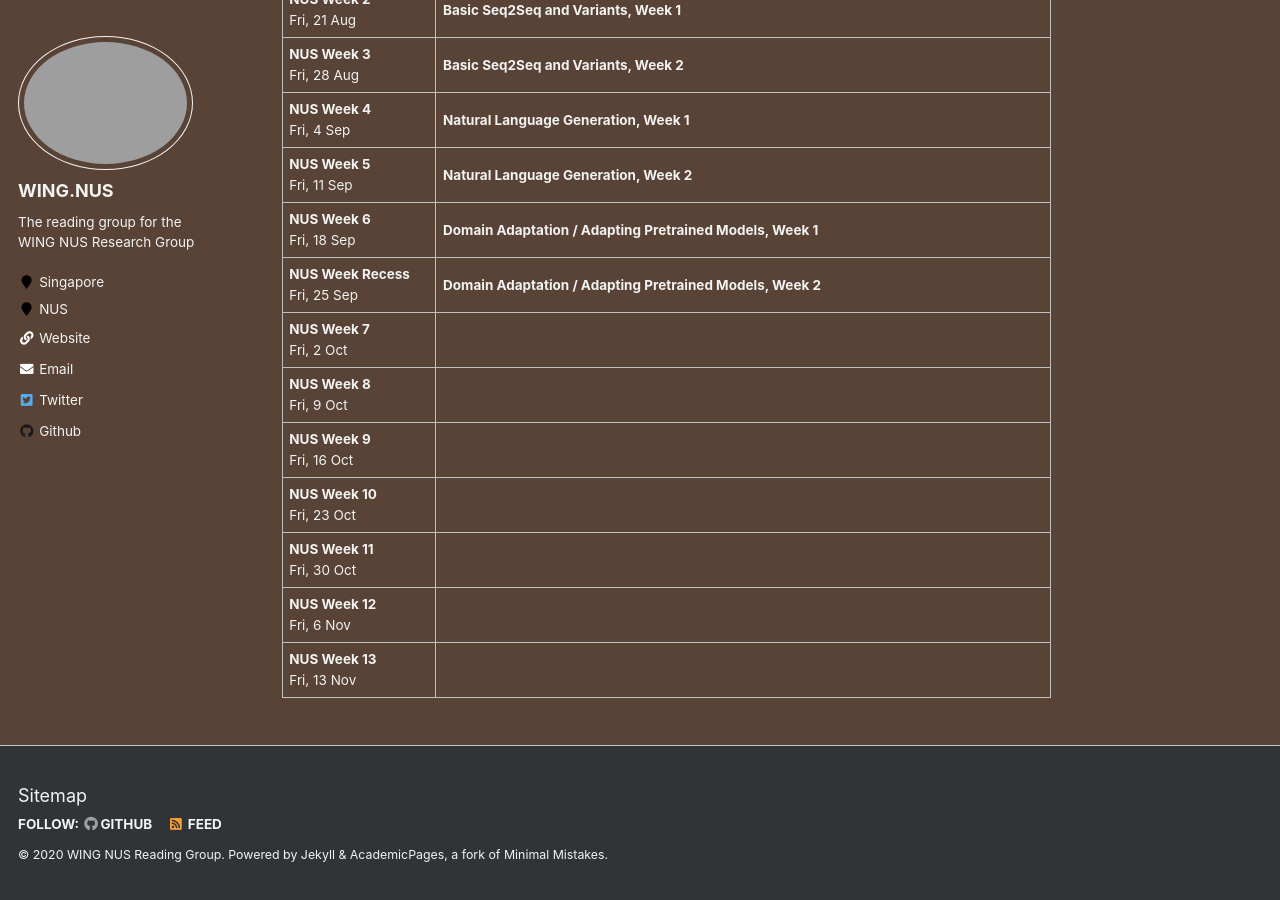
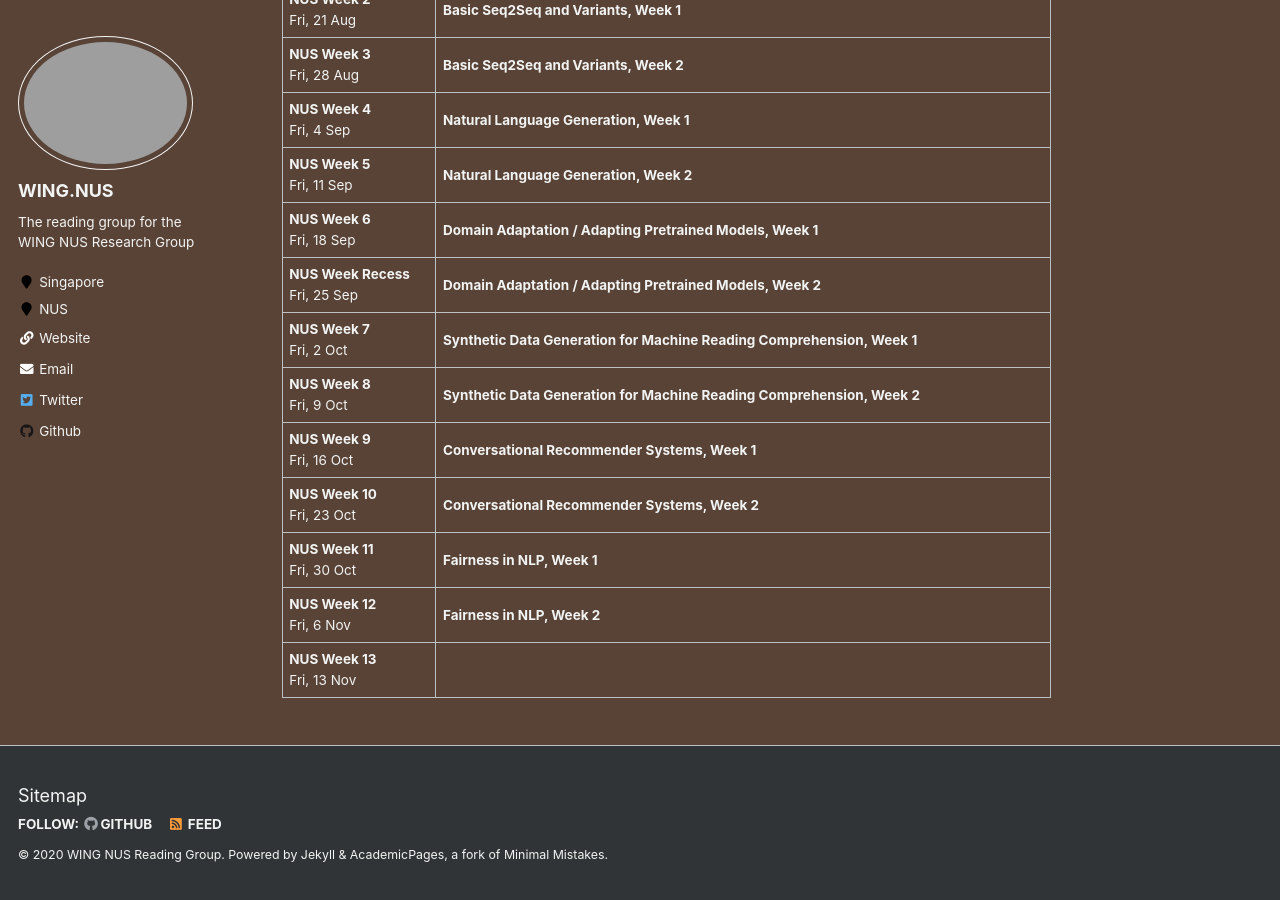
Before and after one commit to WING-NUS/cs6101, a Jekyll site: the page built from _pages/about.md, in a window 1280 px wide and 900 px high, scrolled down 730 px. Built offline with Jekyll 4.4.1, drawn with Linux system fonts in a browser that asks for light colours; some of the changed text lies outside the part shown.

Commit message:
More preliminary syllabus.

```diff
--- a/_pages/about.md
+++ b/_pages/about.md
@@ -85,42 +83,42 @@ The sessions will be broadcast live via the customized Zoom link as advertised o
   <td><b>NUS Week 7</b><br />Fri, 2 Oct
   </td>
   <td>
-    <strong></strong>
+    <strong>Synthetic Data Generation for Machine Reading Comprehension, Week 1</strong>
   </td>
   </tr>
   <tr>
   <td><b>NUS Week 8</b><br />Fri, 9 Oct
   </td>
   <td>
-    <strong></strong>
+    <strong>Synthetic Data Generation for Machine Reading Comprehension, Week 2</strong>
   </td>
   </tr>
   <tr>
   <td><b>NUS Week 9</b><br />Fri, 16 Oct
   </td>
   <td>
-    <strong></strong>
+    <strong>Conversational Recommender Systems, Week 1</strong>
   </td>
   </tr>
   <tr>
   <td><b>NUS Week 10</b><br />Fri, 23 Oct
   </td>
   <td>
-    <strong></strong>
+    <strong>Conversational Recommender Systems, Week 2</strong>
   </td>
   </tr>
   <tr>
   <td><b>NUS Week 11</b><br />Fri, 30 Oct
   </td>
   <td>
-    <strong></strong>
+    <strong>Fairness in NLP, Week 1</strong>
   </td>
   </tr>
   <tr>
   <td><b>NUS Week 12</b><br />Fri, 6 Nov
   </td>
   <td>
-    <strong></strong>
+    <strong>Fairness in NLP, Week 2</strong>
   </td>
   </tr>
   <tr>
```
Also changed, not shown: other parts of _pages/about.md (+1 -3 lines).
